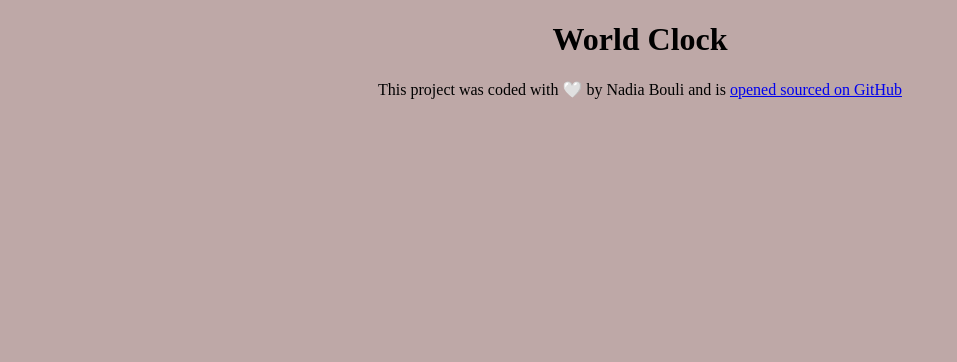
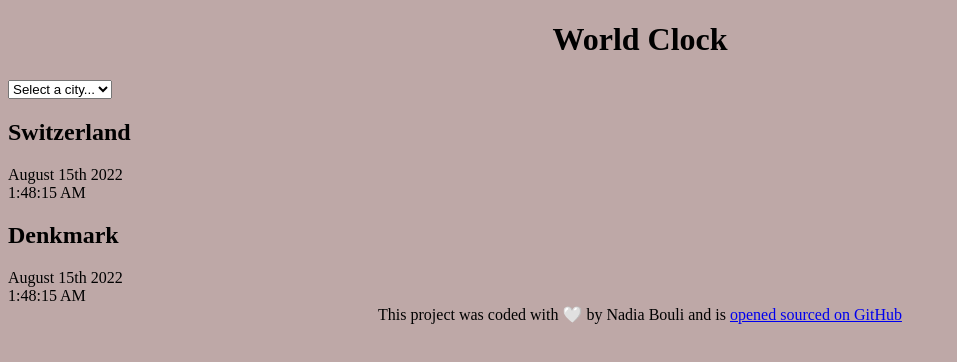
Before and after one commit to NadiasCodes/World-Clock-Project, a plain HTML site: page index.html in a window 1280 px wide. Shown: the whole page, without its empty margins (0-957 px from the left). Drawn offline with Linux system fonts and the light colour scheme.

Commit message:
Added the basic html

```diff
--- a/index.html
+++ b/index.html
@@ -7,7 +7,26 @@
   </head>
   <body>
     <link rel="stylesheet" href="css/style.css" />
-    <h1>World Clock</h1>
+
+    <div class="container">
+      <h1>World Clock</h1>
+      <select>
+        <option value="">Select a city...</option>
+        <option value="">London</option>
+        <option value="">New York</option>
+        <option value="">Iceland</option>
+      </select>
+
+      <div class="cities">
+        <h2>Switzerland</h2>
+        <div class="date">August 15th 2022</div>
+        <div class="time">1:48:15 AM</div>
+
+        <h2>Denkmark</h2>
+        <div class="date">August 15th 2022</div>
+        <div class="time">1:48:15 AM</div>
+      </div>
+    </div>
     <footer>
       This project was coded with 🤍 by Nadia Bouli and is
       <a
```
